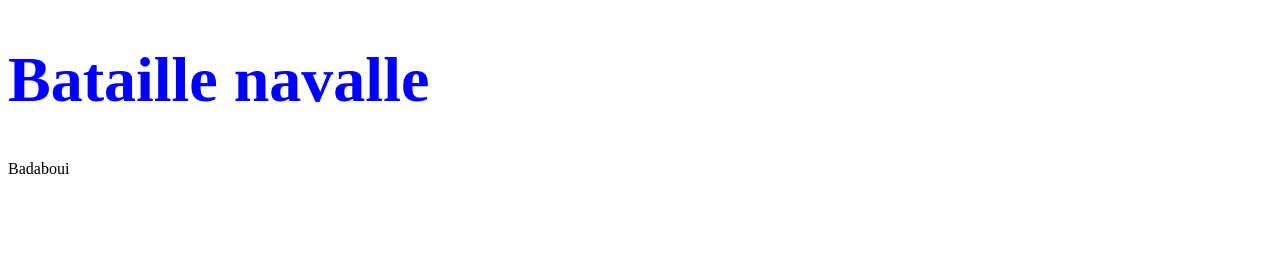
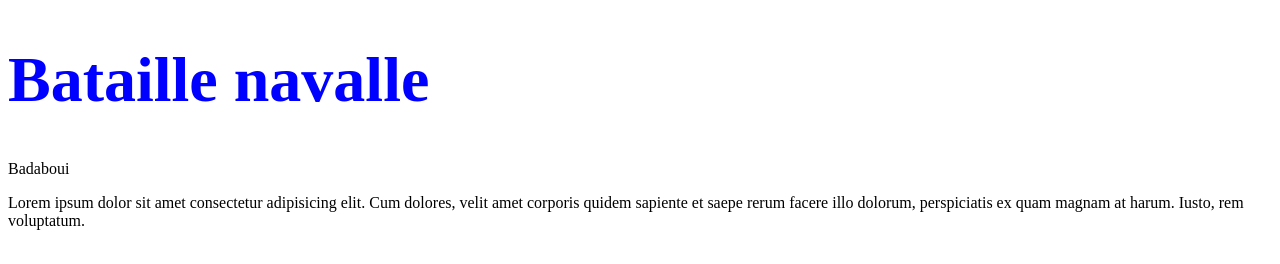
Before and after one commit to Khoboyard/bataille-navale-en-ligne, a plain HTML site: page index.html in a window 1280 px wide. Drawn offline with Linux system fonts and the light colour scheme.

Commit message:
ajout d'un lorem ipsum dans l'index

```diff
--- a/index.html
+++ b/index.html
@@ -8,5 +8,6 @@
 <body>
     <h1>Bataille navalle</h1>
     <p>Badaboui</p>
+    <p>Lorem ipsum dolor sit amet consectetur adipisicing elit. Cum dolores, velit amet corporis quidem sapiente et saepe rerum facere illo dolorum, perspiciatis ex quam magnam at harum. Iusto, rem voluptatum.</p>
 </body>
 </html>
```
